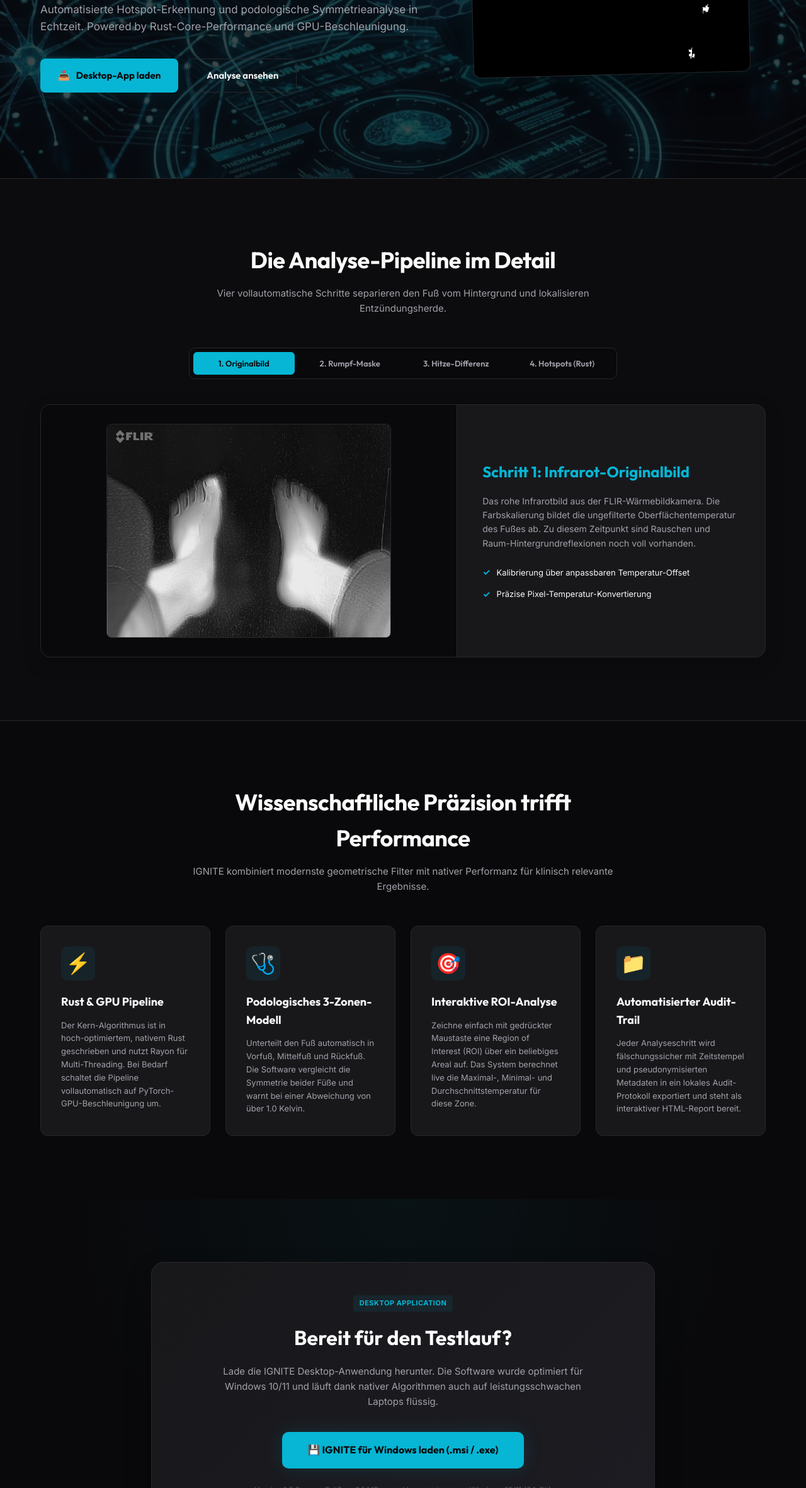
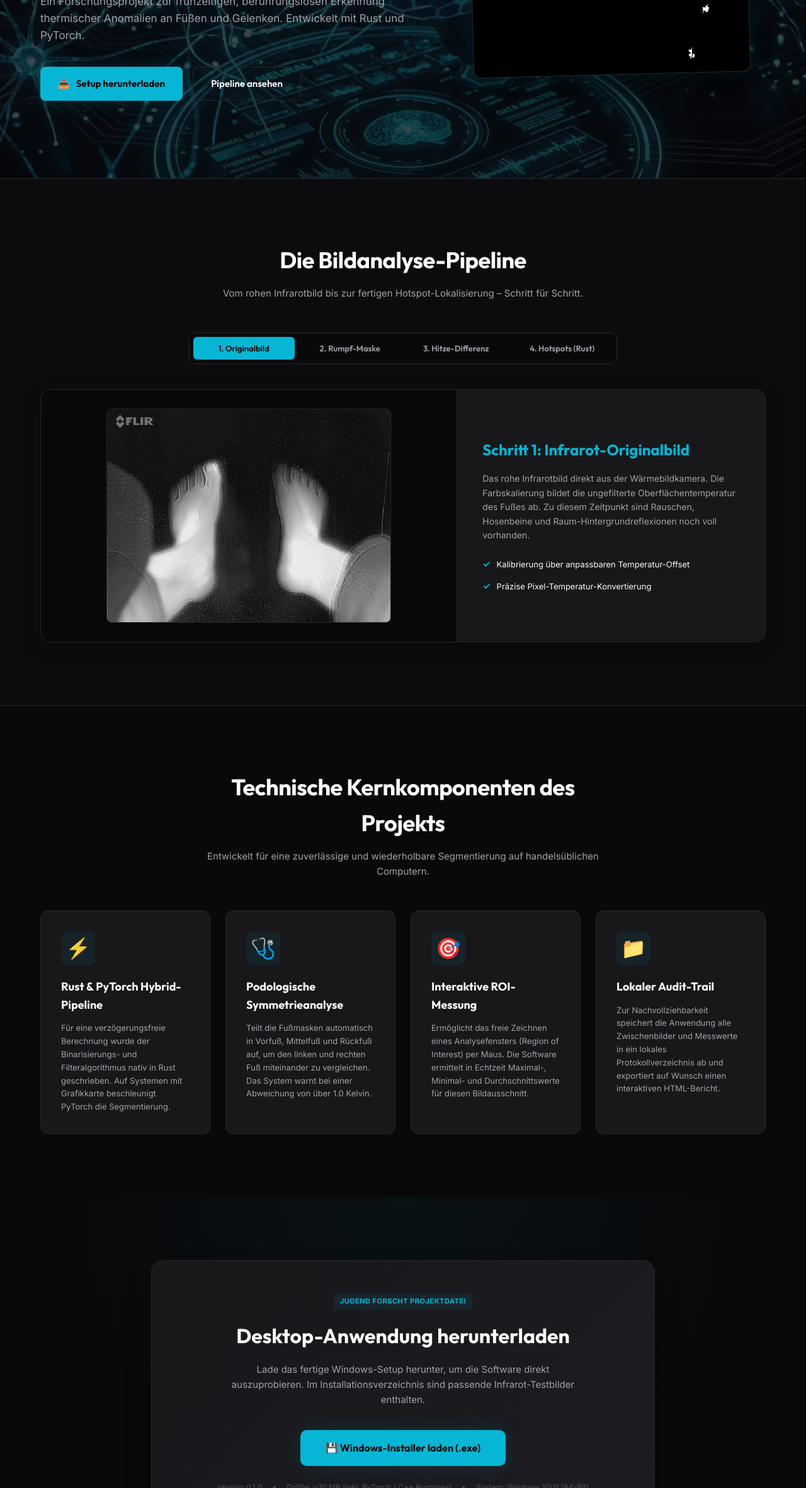
Before and after one commit to noackjona-hash/JonaNoackIgnite, a website built with Vite: page ignite-landing/index.html in a window 1280 px wide. Shown: the part 437-2800 px from the top of the page at 63% size. Built offline with nearby package versions, Linux system fonts and the light colour scheme.

Commit message:
feat: create landing page and provide v0.1.0 Windows installer for IGNITE project

```diff
--- a/ignite-landing/index.html
+++ b/ignite-landing/index.html
@@ -3,8 +3,8 @@
 <head>
   <meta charset="UTF-8">
   <meta name="viewport" content="width=device-width, initial-scale=1.0">
-  <title>IGNITE – Thermografische Entzündungsdetektion</title>
-  <meta name="description" content="IGNITE ist eine intelligente Medical Imaging Suite zur automatisierten Erkennung thermischer Anomalien und Entzündungen an Füßen und Gelenken. Entwickelt für Jugend forscht 2026.">
+  <title>IGNITE – Automatische Entzündungsdetektion (Jugend forscht 2026)</title>
+  <meta name="description" content="IGNITE ist ein Jugend forscht Projekt von Jona Noack zur Erkennung thermischer Anomalien an Füßen mittels FLIR-Wärmebildern.">
 
   <!-- Google Fonts -->
   <link rel="preconnect" href="https://fonts.googleapis.com">
@@ -23,8 +23,8 @@
         <span class="nav-brand">IGNITE</span>
       </a>
       <ul class="nav-links">
-        <li><a href="#showcase" id="link-showcase">Pipeline-Showcase</a></li>
-        <li><a href="#features" id="link-features">Features</a></li>
+        <li><a href="#showcase" id="link-showcase">Pipeline-Schritte</a></li>
+        <li><a href="#features" id="link-features">Funktionsweise</a></li>
         <li><a href="#download" class="nav-cta" id="link-download">Download</a></li>
       </ul>
     </div>
@@ -36,22 +36,21 @@
     <div class="hero-container">
       <div class="hero-content">
         <div class="badge">Jugend forscht 2026</div>
-        <h1>Die Zukunft der <span class="highlight">thermografischen</span> Entzündungsdetektion</h1>
+        <h1>Automatische <span class="highlight">Entzündungsdetektion</span> auf Wärmebildern</h1>
         <p class="hero-desc">
-          Automatisierte Hotspot-Erkennung und podologische Symmetrieanalyse in Echtzeit.
-          Powered by Rust-Core-Performance und GPU-Beschleunigung.
+          Ein Forschungsprojekt zur frühzeitigen, berührungslosen Erkennung thermischer Anomalien an Füßen und Gelenken. Entwickelt mit Rust und PyTorch.
         </p>
         <div class="hero-buttons">
-          <a href="#download" class="btn-primary" id="btn-hero-download">
-            <span class="btn-icon">📥</span> Desktop-App laden
+          <a href="/Ignite_Setup_v0.1.0.exe" class="btn-primary" id="btn-hero-download" download>
+            <span class="btn-icon">📥</span> Setup herunterladen
           </a>
           <a href="#showcase" class="btn-secondary" id="btn-hero-showcase">
-            Analyse ansehen
+            Pipeline ansehen
           </a>
         </div>
       </div>
       <div class="hero-image-wrapper">
-        <img src="/images/step4.png" alt="Analyse-Ergebnis Vorschau" class="hero-mockup">
+        <img src="/images/step4.png" alt="IGNITE Auswertungsoverlay" class="hero-mockup">
         <div class="glow-effect"></div>
       </div>
     </div>
@@ -61,9 +60,9 @@
   <section id="showcase" class="showcase-section">
     <div class="container">
       <div class="section-header">
-        <h2>Die Analyse-Pipeline im Detail</h2>
+        <h2>Die Bildanalyse-Pipeline</h2>
         <p class="section-subtitle">
-          Vier vollautomatische Schritte separieren den Fuß vom Hintergrund und lokalisieren Entzündungsherde.
+          Vom rohen Infrarotbild bis zur fertigen Hotspot-Lokalisierung – Schritt für Schritt.
         </p>
       </div>
 
@@ -91,7 +90,7 @@
         <div class="display-info">
           <h3 id="showcase-title">Schritt 1: Infrarot-Originalbild</h3>
           <p id="showcase-description">
-            Das rohe Infrarotbild aus der FLIR-Wärmebildkamera. Die Farbskalierung bildet die ungefilterte Oberflächentemperatur des Fußes ab. Zu diesem Zeitpunkt sind Rauschen und Raum-Hintergrundreflexionen noch voll vorhanden.
+            Das rohe Infrarotbild direkt aus der Wärmebildkamera. Die Farbskalierung bildet die ungefilterte Oberflächentemperatur des Fußes ab. Zu diesem Zeitpunkt sind Rauschen, Hosenbeine und Raum-Hintergrundreflexionen noch voll vorhanden.
           </p>
           <ul class="showcase-bullets" id="showcase-bullets">
             <li>Kalibrierung über anpassbaren Temperatur-Offset</li>
@@ -106,9 +105,9 @@
   <section id="features" class="features-section">
     <div class="container">
       <div class="section-header">
-        <h2>Wissenschaftliche Präzision trifft Performance</h2>
+        <h2>Technische Kernkomponenten des Projekts</h2>
         <p class="section-subtitle">
-          IGNITE kombiniert modernste geometrische Filter mit nativer Performanz für klinisch relevante Ergebnisse.
+          Entwickelt für eine zuverlässige und wiederholbare Segmentierung auf handelsüblichen Computern.
         </p>
       </div>
 
@@ -116,36 +115,36 @@
         <!-- Feature 1 -->
         <div class="feature-card">
           <div class="feature-icon">⚡</div>
-          <h3>Rust & GPU Pipeline</h3>
+          <h3>Rust & PyTorch Hybrid-Pipeline</h3>
           <p>
-            Der Kern-Algorithmus ist in hoch-optimiertem, nativem Rust geschrieben und nutzt Rayon für Multi-Threading. Bei Bedarf schaltet die Pipeline vollautomatisch auf PyTorch-GPU-Beschleunigung um.
+            Für eine verzögerungsfreie Berechnung wurde der Binarisierungs- und Filteralgorithmus nativ in Rust geschrieben. Auf Systemen mit Grafikkarte beschleunigt PyTorch die Segmentierung.
           </p>
         </div>
 
         <!-- Feature 2 -->
         <div class="feature-card">
           <div class="feature-icon">🩺</div>
-          <h3>Podologisches 3-Zonen-Modell</h3>
+          <h3>Podologische Symmetrieanalyse</h3>
           <p>
-            Unterteilt den Fuß automatisch in Vorfuß, Mittelfuß und Rückfuß. Die Software vergleicht die Symmetrie beider Füße und warnt bei einer Abweichung von über 1.0 Kelvin.
+            Teilt die Fußmasken automatisch in Vorfuß, Mittelfuß und Rückfuß auf, um den linken und rechten Fuß miteinander zu vergleichen. Das System warnt bei einer Abweichung von über 1.0 Kelvin.
           </p>
         </div>
 
         <!-- Feature 3 -->
         <div class="feature-card">
           <div class="feature-icon">🎯</div>
-          <h3>Interaktive ROI-Analyse</h3>
+          <h3>Interaktive ROI-Messung</h3>
           <p>
-            Zeichne einfach mit gedrückter Maustaste eine Region of Interest (ROI) über ein beliebiges Areal auf. Das System berechnet live die Maximal-, Minimal- und Durchschnittstemperatur für diese Zone.
+            Ermöglicht das freie Zeichnen eines Analysefensters (Region of Interest) per Maus. Die Software ermittelt in Echtzeit Maximal-, Minimal- und Durchschnittswerte für diesen Bildausschnitt.
           </p>
         </div>
 
         <!-- Feature 4 -->
         <div class="feature-card">
           <div class="feature-icon">📁</div>
-          <h3>Automatisierter Audit-Trail</h3>
+          <h3>Lokaler Audit-Trail</h3>
           <p>
-            Jeder Analyseschritt wird fälschungssicher mit Zeitstempel und pseudonymisierten Metadaten in ein lokales Audit-Protokoll exportiert und steht als interaktiver HTML-Report bereit.
+            Zur Nachvollziehbarkeit speichert die Anwendung alle Zwischenbilder und Messwerte in ein lokales Protokollverzeichnis ab und exportiert auf Wunsch einen interaktiven HTML-Bericht.
           </p>
         </div>
       </div>
@@ -156,20 +155,20 @@
   <section id="download" class="download-section">
     <div class="container">
       <div class="download-card">
-        <div class="download-badge">Desktop Application</div>
-        <h2>Bereit für den Testlauf?</h2>
+        <div class="download-badge">Jugend forscht Projektdatei</div>
+        <h2>Desktop-Anwendung herunterladen</h2>
         <p>
-          Lade die IGNITE Desktop-Anwendung herunter. Die Software wurde optimiert für Windows 10/11 und läuft dank nativer Algorithmen auch auf leistungsschwachen Laptops flüssig.
+          Lade das fertige Windows-Setup herunter, um die Software direkt auszuprobieren. Im Installationsverzeichnis sind passende Infrarot-Testbilder enthalten.
         </p>
         <div class="download-cta-row">
-          <a href="#" class="btn-primary btn-large" id="btn-download-win">
-            💾 IGNITE für Windows laden (.msi / .exe)
+          <a href="/Ignite_Setup_v0.1.0.exe" class="btn-primary btn-large" id="btn-download-win" download>
+            💾 Windows-Installer laden (.exe)
           </a>
         </div>
         <div class="download-meta">
-          <span>Version 1.0.0</span> •
-          <span>Größe: ~24 MB</span> •
-          <span>Voraussetzungen: Windows 10/11 (64-Bit)</span>
+          <span>Version 0.1.0</span> •
+          <span>Größe: ~70 MB (inkl. PyTorch / C++ Runtimes)</span> •
+          <span>System: Windows 10/11 (64-Bit)</span>
         </div>
       </div>
     </div>
@@ -180,10 +179,10 @@
     <div class="container footer-container">
       <div class="footer-left">
         <span class="footer-logo">IGNITE</span>
-        <p class="footer-text">Medical Imaging Suite — Jugend forscht 2026</p>
+        <p class="footer-text">Entzündungsdetektion für Jugend forscht 2026 — Jona Noack</p>
       </div>
       <div class="footer-right">
-        <p class="copyright">&copy; 2026 Jona Noack. Alle Rechte vorbehalten.</p>
+        <p class="copyright">&copy; 2026 Jona Noack.</p>
       </div>
     </div>
   </footer>
```
Also changed, not shown: 1 other file.
